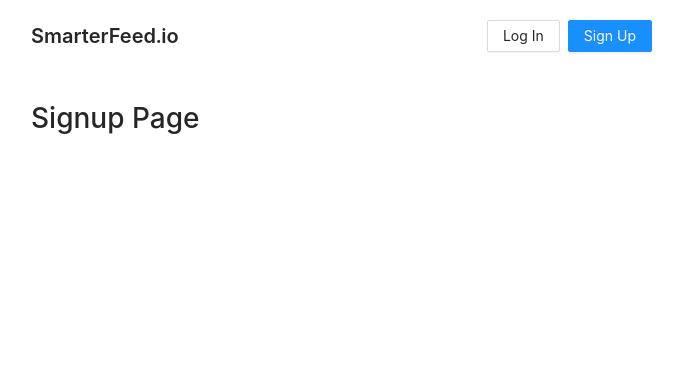
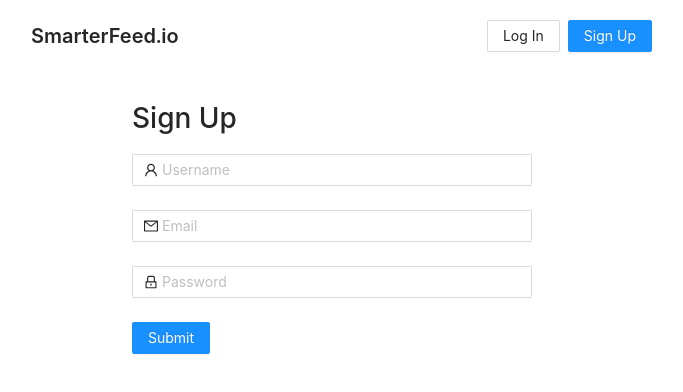
Before and after one commit to michaelmcguiness/smarterfeed-react-app, a React (Create React App) app: page /signup in a window 1280 px wide. Shown: the top 392 px of the page, without its empty margins (308-991 px from the left). Built offline with nearby package versions, Linux system fonts and the light colour scheme.

Commit message:
added sign up and login page

```diff
--- a/package.json
+++ b/package.json
@@ -3,6 +3,7 @@
   "version": "0.1.0",
   "private": true,
   "dependencies": {
+    "@ant-design/icons": "^4.2.1",
     "@apollo/react-hooks": "^3.1.5",
     "@testing-library/jest-dom": "^4.2.4",
     "@testing-library/react": "^9.3.2",
@@ -12,6 +13,8 @@
     "apollo-client": "^2.6.10",
     "apollo-link-http": "^1.5.17",
     "graphql": "^15.3.0",
+    "graphql-tag": "^2.10.4",
+    "moment": "^2.27.0",
     "react": "^16.13.1",
     "react-dom": "^16.13.1",
     "react-router-dom": "^5.2.0",
--- a/src/App.css
+++ b/src/App.css
@@ -0,0 +1,4 @@
+.form-container {
+  max-width: 400px;
+  margin: auto;
+}
--- /dev/null
+++ b/src/components/Post/CommentButton.js
@@ -0,0 +1,32 @@
+import React from "react";
+import { Button } from "antd";
+import { CommentOutlined } from "@ant-design/icons";
+import styled from "styled-components";
+
+const Container = styled.div`
+  display: flex;
+  flex-direction: column;
+  align-items: center;
+`;
+
+const handleClick = () => {
+  console.log("take to comments");
+};
+
+const CommentButton = ({ commentCount }) => {
+  return (
+    <Button
+      type="text"
+      onClick={handleClick}
+      icon={
+        <Container>
+          <CommentOutlined style={{ fontSize: "18px" }} />
+          {commentCount}
+        </Container>
+      }
+      style={{ height: "45px", width: "45px", marginLeft: "10px" }}
+    />
+  );
+};
+
+export default CommentButton;
--- /dev/null
+++ b/src/components/Post/UpvoteButton.js
@@ -0,0 +1,32 @@
+import React from "react";
+import { Button } from "antd";
+import { UpOutlined } from "@ant-design/icons";
+import styled from "styled-components";
+
+const Container = styled.div`
+  display: flex;
+  flex-direction: column;
+  align-items: center;
+`;
+
+const handleClick = () => {
+  console.log("upvote post");
+};
+
+const UpvoteButton = ({ upvoteCount }) => {
+  return (
+    <Button
+      type="text"
+      onClick={handleClick}
+      icon={
+        <Container>
+          <UpOutlined />
+          {upvoteCount}
+        </Container>
+      }
+      style={{ height: "45px", width: "45px", marginRight: "10px" }}
+    />
+  );
+};
+
+export default UpvoteButton;
--- a/src/pages/Home.js
+++ b/src/pages/Home.js
@@ -1,11 +1,80 @@
 import React from "react";
+import { useQuery } from "@apollo/react-hooks";
+import gql from "graphql-tag";
+import { List, Spin } from "antd";
+import moment from "moment";
+
+import UpvoteButton from "../components/Post/UpvoteButton";
+import CommentButton from "../components/Post/CommentButton";
+
+// use react-infinite scroller (see demo: https://ant.design/components/list/)
+
+function getTopDomain(url) {
+  const a = document.createElement("a");
+  a.href = url;
+  return a.hostname;
+}
 
 function Home() {
+  const { loading, data: { getPosts: posts } = [] } = useQuery(
+    FETCH_POSTS_QUERY
+  );
+
   return (
     <div>
-      <h1>Home Page</h1>
+      {loading ? (
+        <div>
+          <Spin />
+        </div>
+      ) : (
+        <List
+          itemLayout="horizontal"
+          dataSource={posts}
+          renderItem={(item) => (
+            <List.Item>
+              <UpvoteButton upvoteCount={item.upvoteCount} />
+              <List.Item.Meta
+                title={
+                  <a href={item.url} target="_blank" rel="noopener noreferrer">
+                    {item.title}
+                  </a>
+                }
+                description={`${getTopDomain(item.url)} | ${moment(
+                  item.createdAt
+                ).fromNow(true)} ago`}
+              />
+              <CommentButton commentCount={item.commentCount} />
+            </List.Item>
+          )}
+        />
+      )}
     </div>
   );
 }
 
+const FETCH_POSTS_QUERY = gql`
+  {
+    getPosts {
+      id
+      url
+      title
+      tag
+      username
+      createdAt
+      score
+      upvoteCount
+      upvotes {
+        username
+      }
+      commentCount
+      comments {
+        id
+        username
+        createdAt
+        body
+      }
+    }
+  }
+`;
+
 export default Home;
--- a/src/pages/Login.js
+++ b/src/pages/Login.js
@@ -1,11 +1,90 @@
-import React from "react";
+import React, { useState } from "react";
+import { Form, Input, Button, Alert } from "antd";
+import { UserOutlined, LockOutlined } from "@ant-design/icons";
+import { useMutation } from "@apollo/react-hooks";
+import gql from "graphql-tag";
 
-function Login() {
+import { useForm } from "../util/hooks";
+import WithLoading from "../util/WithLoading";
+
+function Login(props) {
+  const [errors, setErrors] = useState({});
+  const initialState = { username: "password", password: "password" };
+
+  const { onFinish, formData } = useForm(loginCallback, initialState);
+
+  const [loginUser, { loading }] = useMutation(LOGIN_USER, {
+    update(_, result) {
+      console.log(result);
+      props.history.push("/");
+    },
+    onError(err) {
+      console.log(err);
+      setErrors(err.graphQLErrors[0].extensions.exception.errors);
+    },
+    variables: formData,
+  });
+
+  function loginCallback() {
+    loginUser();
+  }
+
   return (
-    <div>
-      <h1>Login Page</h1>
-    </div>
+    <WithLoading loading={loading}>
+      <div className="form-container">
+        <Form className="login-form" onFinish={onFinish}>
+          <h1>Log In</h1>
+          <Form.Item
+            name="username"
+            rules={[{ required: true, message: "Username is required" }]}
+          >
+            <Input
+              prefix={<UserOutlined className="site-form-item-icon" />}
+              placeholder="Username"
+            />
+          </Form.Item>
+          <Form.Item
+            name="password"
+            rules={[{ required: true, message: "Password is required" }]}
+          >
+            <Input
+              prefix={<LockOutlined className="site-form-item-icon" />}
+              type="password"
+              placeholder="Password"
+            />
+          </Form.Item>
+          <Form.Item>
+            <Button type="primary" htmlType="submit">
+              Submit
+            </Button>
+          </Form.Item>
+        </Form>
+        {Object.keys(errors).length > 0 && (
+          <Alert
+            type="error"
+            message={
+              <ul style={{ marginBottom: 0 }}>
+                {Object.values(errors).map((value) => (
+                  <li key={value}>{value}</li>
+                ))}
+              </ul>
+            }
+          />
+        )}
+      </div>
+    </WithLoading>
   );
 }
 
+const LOGIN_USER = gql`
+  mutation login($username: String!, $password: String!) {
+    login(username: $username, password: $password) {
+      id
+      username
+      createdAt
+      token
+    }
+  }
+`;
+
 export default Login;
--- a/src/pages/Signup.js
+++ b/src/pages/Signup.js
@@ -1,11 +1,106 @@
-import React from "react";
+import React, { useState } from "react";
+import { Form, Input, Button, Alert } from "antd";
+import { UserOutlined, LockOutlined, MailOutlined } from "@ant-design/icons";
+import { useMutation } from "@apollo/react-hooks";
+import gql from "graphql-tag";
 
-function Signup() {
+import { useForm } from "../util/hooks";
+import WithLoading from "../util/WithLoading";
+
+function Signup(props) {
+  const [errors, setErrors] = useState({});
+  const initialState = {
+    username: "",
+    email: "",
+    password: "",
+  };
+
+  const { onFinish, formData } = useForm(registerCallback, initialState);
+
+  const [addUser, { loading }] = useMutation(REGISTER_USER, {
+    update(_, result) {
+      console.log(result);
+      props.history.push("/");
+    },
+    onError(err) {
+      console.log(err);
+      setErrors(err.graphQLErrors[0].extensions.exception.errors);
+    },
+    variables: formData,
+  });
+
+  // need to hoist addUser for useForm hook
+  function registerCallback() {
+    addUser();
+  }
+
   return (
-    <div>
-      <h1>Signup Page</h1>
-    </div>
+    <WithLoading loading={loading}>
+      <div className="form-container">
+        <Form className="login-form" onFinish={onFinish}>
+          <h1>Sign Up</h1>
+          <Form.Item
+            name="username"
+            rules={[{ required: true, message: "Username is required" }]}
+          >
+            <Input
+              prefix={<UserOutlined className="site-form-item-icon" />}
+              placeholder="Username"
+            />
+          </Form.Item>
+          <Form.Item
+            name="email"
+            rules={[{ required: true, message: "Email is required" }]}
+          >
+            <Input
+              prefix={<MailOutlined className="site-form-item-icon" />}
+              placeholder="Email"
+            />
+          </Form.Item>
+          <Form.Item
+            name="password"
+            rules={[{ required: true, message: "Password is required" }]}
+          >
+            <Input
+              prefix={<LockOutlined className="site-form-item-icon" />}
+              type="password"
+              placeholder="Password"
+            />
+          </Form.Item>
+          <Form.Item>
+            <Button type="primary" htmlType="submit">
+              Submit
+            </Button>
+          </Form.Item>
+        </Form>
+        {Object.keys(errors).length > 0 && (
+          <Alert
+            type="error"
+            message={
+              <ul style={{ marginBottom: 0 }}>
+                {Object.values(errors).map((value) => (
+                  <li key={value}>{value}</li>
+                ))}
+              </ul>
+            }
+          />
+        )}
+      </div>
+    </WithLoading>
   );
 }
 
+const REGISTER_USER = gql`
+  mutation register($username: String!, $email: String!, $password: String!) {
+    register(
+      registerInput: { username: $username, email: $email, password: $password }
+    ) {
+      id
+      username
+      createdAt
+      token
+    }
+  }
+`;
+
 export default Signup;
--- /dev/null
+++ b/src/util/WithLoading.js
@@ -0,0 +1,16 @@
+import React from "react";
+import { Spin } from "antd";
+
+const WithLoading = ({ loading, children }) => {
+  const markup = loading ? (
+    <div style={{ textAlign: "center", margin: "auto" }}>
+      <Spin tip="Loading..." />
+    </div>
+  ) : (
+    <React.Fragment>{children}</React.Fragment>
+  );
+
+  return markup;
+};
+
+export default WithLoading;
--- /dev/null
+++ b/src/util/hooks.js
@@ -0,0 +1,10 @@
+import { useState } from "react";
+
+export const useForm = (callback, initialState = {}) => {
+  const [formData, setFormData] = useState(initialState);
+  const onFinish = (values) => {
+    setFormData(values);
+    callback();
+  };
+  return { onFinish, formData };
+};
```
Also changed, not shown: 1 other file (tests, documents, lock files or other folders).
